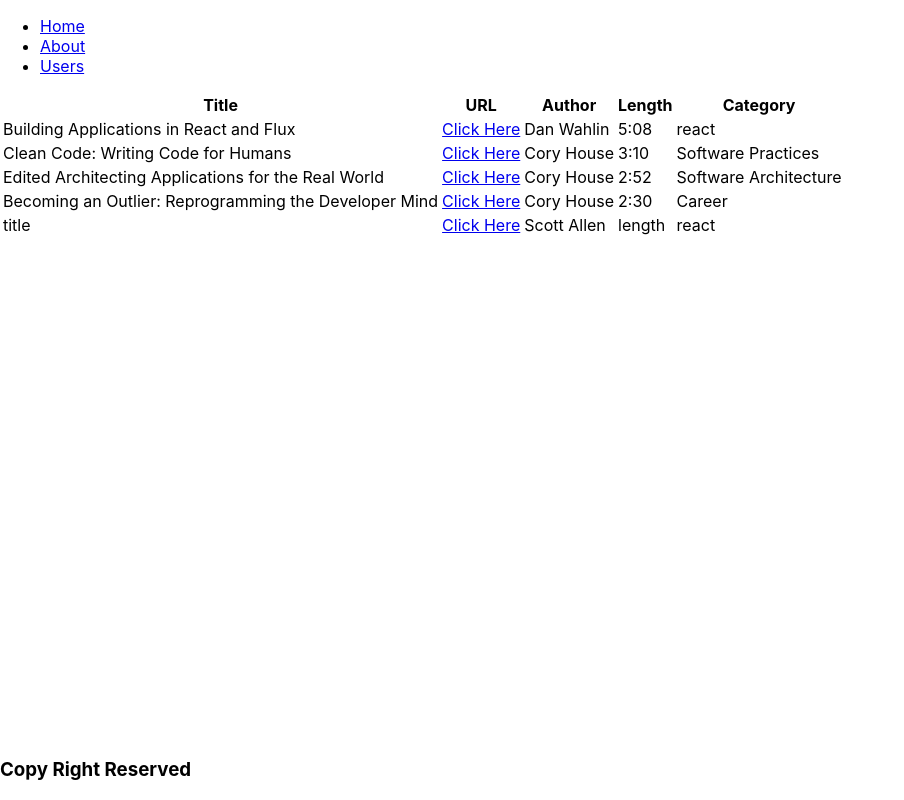
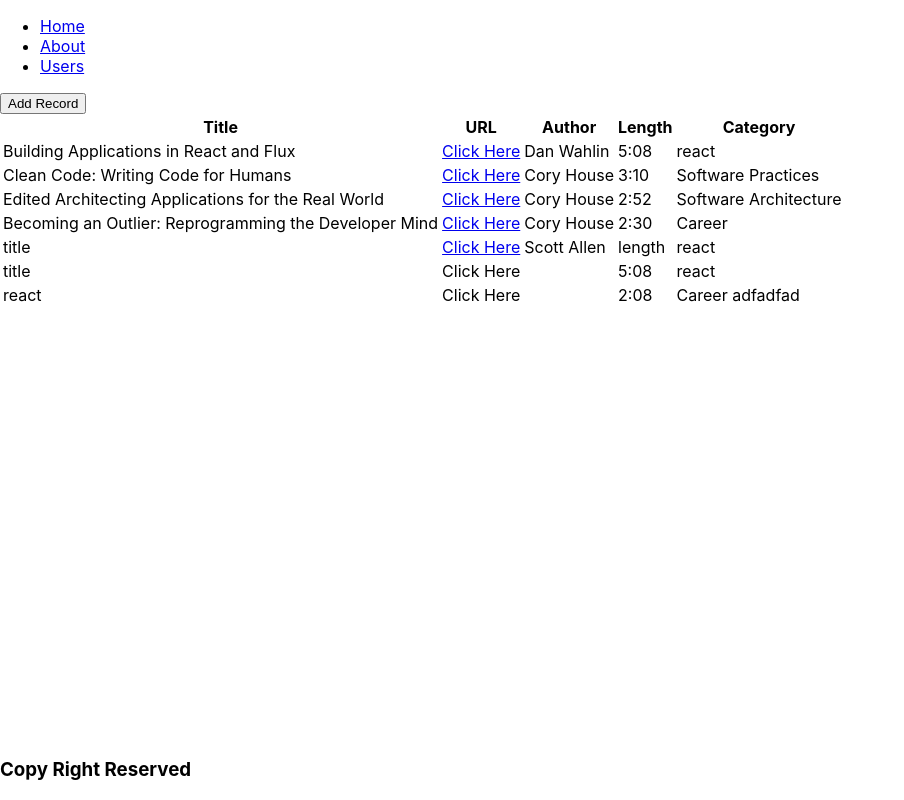
Before and after one commit to imyagnesh/vikas_zeolearn, a React app in the folder vikas-react-app/: page / in a window 1280 px wide. Shown: the whole page, without its empty margins (0-904 px from the left). Built offline with nearby package versions, Linux system fonts and the light colour scheme; data requests are answered from the project's data file.

Commit message:
completed add page

```diff
--- a/vikas-react-app/db.json
+++ b/vikas-react-app/db.json
@@ -46,6 +46,20 @@
       "length": "length",
       "category": "react",
       "authorId": "scott-allen"
+    },
+    {
+      "title": "title",
+      "courseURL": "www.google.com",
+      "length": "5:08",
+      "category": "react",
+      "id": "jvdDMB8"
+    },
+    {
+      "title": "react",
+      "courseURL": "adfads",
+      "length": "2:08",
+      "category": "Career adfadfad",
+      "id": "nMJwEnx"
     }
   ],
   "authors": [
--- a/vikas-react-app/package.json
+++ b/vikas-react-app/package.json
@@ -26,6 +26,7 @@
     "eslint-plugin-react": "7.12.4",
     "eslint-plugin-react-hooks": "^1.5.0",
     "file-loader": "3.0.1",
+    "formik": "^1.5.7",
     "fs-extra": "7.0.1",
     "html-webpack-plugin": "4.0.0-beta.5",
     "identity-obj-proxy": "3.0.0",
--- a/vikas-react-app/src/Screens/About/index.js
+++ b/vikas-react-app/src/Screens/About/index.js
@@ -1,10 +1,125 @@
 import React, { PureComponent } from "react";
+import { Formik, Field } from "formik";
+
+const formJson = [
+  {
+    name: "title",
+    title: "Title"
+  },
+  {
+    name: "courseURL",
+    title: "Course URL"
+  },
+  {
+    name: "length",
+    title: "Length"
+  },
+  {
+    name: "category",
+    title: "Category"
+  }
+];
+
+const CustomInputComponent = ({
+  field, // { name, value, onChange, onBlur }
+  form: { touched, errors }, // also values, setXXXX, handleXXXX, dirty, isValid, status, etc.
+  ...props
+}) => (
+  <div style={{ display: "flex", flexDirection: "column" }}>
+    <label htmlFor={field.name}>{props.label}</label>
+    <input type="text" {...field} {...props} />
+    {touched[field.name] && errors[field.name] && (
+      <div className="error">{errors[field.name]}</div>
+    )}
+  </div>
+);
 
 export default class index extends PureComponent {
+  // state = {
+  //   title: "",
+  //   courseURL: "",
+  //   length: "",
+  //   category: ""
+  // };
+
+  // changeText = e => {
+  //   this.setState({ [e.target.name]: e.target.value });
+  // };
+
+  submit = async (values, actions) => {
+    console.log(actions);
+    // actions.setErrors({ title: "Title is already exist" });
+    try {
+      const res = await fetch("http://localhost:3004/courses", {
+        method: "POST",
+        body: JSON.stringify(values),
+        headers: {
+          accept: "application/json",
+          "Content-Type": "application/json"
+        }
+      });
+      const course = await res.json();
+      console.log(course);
+      const { history } = this.props;
+      history.push("/", { course });
+    } catch (error) {
+      actions.setErrors({ general: error.message });
+    }
+  };
+
   render() {
     return (
       <div>
-        <h1>About Page</h1>
+        <button onClick={() => this.props.history.goBack()}>Back</button>
+        <h1>Add Courses</h1>
+        <Formik
+          initialValues={{
+            title: "",
+            courseURL: "",
+            length: "",
+            category: "",
+            country: "",
+            state: ""
+          }}
+          validate={values => {
+            let errors = {};
+            if (!values.title) {
+              errors.title = "Required";
+            }
+            return errors;
+          }}
+          onSubmit={this.submit}
+        >
+          {({
+            values,
+            errors,
+            touched,
+            handleChange,
+            handleBlur,
+            handleSubmit,
+            isSubmitting
+          }) => {
+            return (
+              <form onSubmit={handleSubmit}>
+                <span>{!!errors.general && errors.general}</span>
+                {formJson.map(item => (
+                  <Field
+                    key={item.name}
+                    name={item.name}
+                    label={item.title}
+                    component={CustomInputComponent}
+                  />
+                ))}
+
+                <input
+                  type="submit"
+                  value="Add Course"
+                  disabled={isSubmitting}
+                />
+              </form>
+            );
+          }}
+        </Formik>
       </div>
     );
   }
--- a/vikas-react-app/src/Screens/Home/index.js
+++ b/vikas-react-app/src/Screens/Home/index.js
@@ -3,26 +3,48 @@ import React, { PureComponent } from "react";
 export default class index extends PureComponent {
   state = {
     courses: [],
-    authors: []
+    authors: [],
+    loading: false,
+    error: false
   };
 
-  constructor(props) {
-    super(props);
-    this.fetchCourses();
-    this.fetchAuthors();
+  // constructor(props) {
+  //   super(props);
+  //   // this.fetchData();
+  //   // this.fetchCourses();
+  //   // this.fetchAuthors();
+  // }
+
+  componentDidMount() {
+    this.fetchData();
   }
 
-  fetchCourses = async () => {
-    const res = await fetch("http://localhost:3004/courses");
-    const courses = await res.json();
-    this.setState({ courses });
+  fetchData = async () => {
+    this.setState({ loading: true });
+    try {
+      setTimeout(async () => {
+        const resCourses = fetch("http://localhost:3004/courses");
+        const resAuthors = fetch("http://localhost:3004/authors");
+        const data = await Promise.all([resCourses, resAuthors]);
+        const json = await Promise.all([data[0].json(), data[1].json()]);
+        this.setState({ courses: json[0], authors: json[1], loading: false });
+      }, 1000);
+    } catch (error) {
+      this.setState({ error: error, loading: false });
+    }
   };
 
-  fetchAuthors = async () => {
-    const res = await fetch("http://localhost:3004/authors");
-    const authors = await res.json();
-    this.setState({ authors });
-  };
+  // fetchCourses = async () => {
+  //   const res = await fetch("http://localhost:3004/courses");
+  //   const courses = await res.json();
+  //   this.setState({ courses });
+  // };
+
+  // fetchAuthors = async () => {
+  //   const res = await fetch("http://localhost:3004/authors");
+  //   const authors = await res.json();
+  //   this.setState({ authors });
+  // };
 
   renderAuthorName = id => {
     const { authors } = this.state;
@@ -33,10 +55,26 @@ export default class index extends PureComponent {
     return "";
   };
 
+  addRecord = () => {
+    console.log(this.props);
+    const { history } = this.props;
+    history.push("/about", {
+      data: "hello"
+    });
+  };
+
   render() {
-    const { authors, courses } = this.state;
+    const { authors, courses, loading, error } = this.state;
+
+    if (loading) {
+      return <h1>Loading....</h1>;
+    }
+    if (error) {
+      return <h1>Error....</h1>;
+    }
     return (
       <div>
+        <button onClick={this.addRecord}>Add Record</button>
         <table>
           <thead>
             <tr>
@@ -51,7 +89,7 @@ export default class index extends PureComponent {
             {courses &&
               courses.length > 0 &&
               courses.map(course => (
-                <tr>
+                <tr key={course.id}>
                   <td>{course.title}</td>
                   <td>
                     <a href={course.watchHref}>Click Here</a>
```
Also changed, not shown: 1 other file (tests, documents, lock files or other folders).
